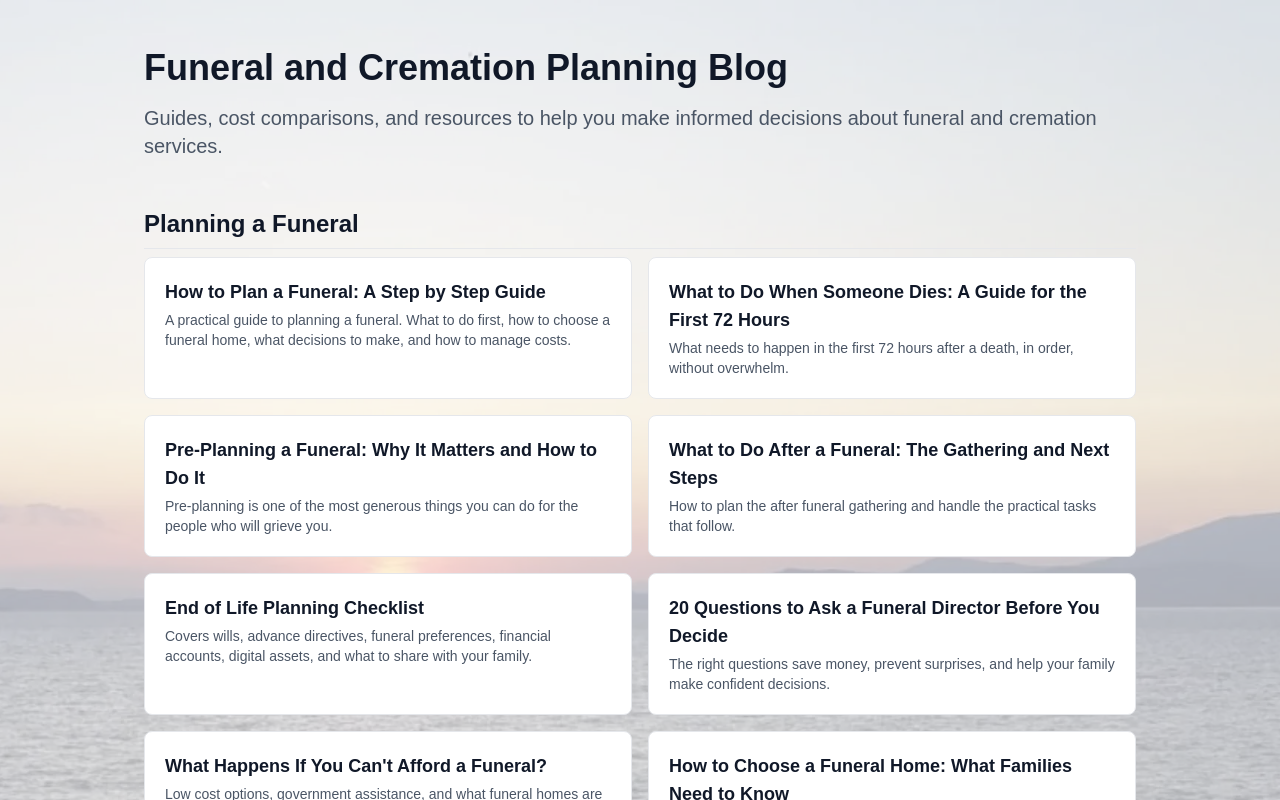
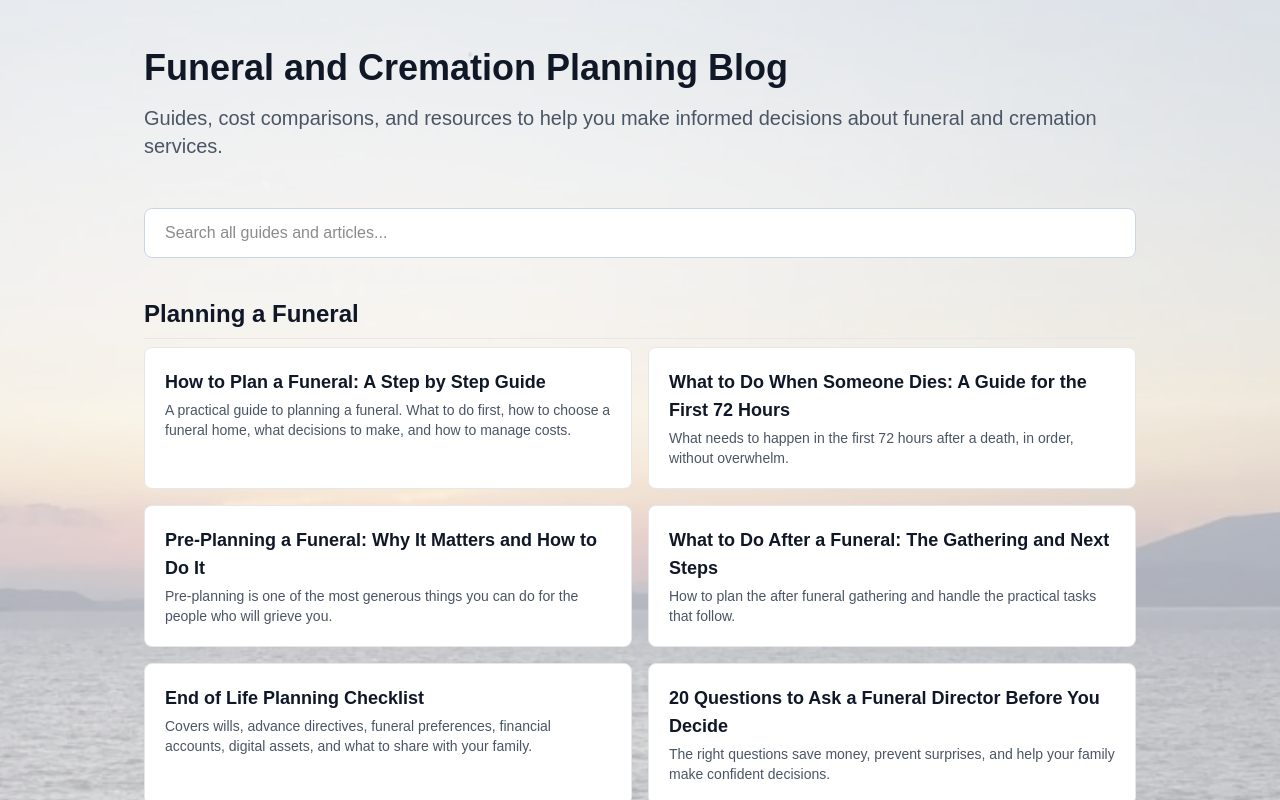
Before and after one commit to tntfeely-spec/evermore-directory, a Next.js app: page /blog in a window 1280 px wide. Shown: the top 800 px of the page. Built offline with nearby package versions, Linux system fonts and the light colour scheme.

Commit message:
Add Fuse.js search to blog index page
Co-Authored-By: Claude Opus 4.6 (1M context) <noreply@anthropic.com>

```diff
--- a/app/blog/page.tsx
+++ b/app/blog/page.tsx
@@ -1,5 +1,6 @@
 import Link from 'next/link';
 import { Metadata } from 'next';
+import BlogIndex from '@/components/BlogIndex';
 
 export const metadata: Metadata = {
   title: 'Funeral & Cremation Planning Blog | Evermore Directory',
@@ -165,11 +166,6 @@ const categories: { name: string; subtitle?: string; posts: Post[] }[] = [
   },
 ];
 
-function postHref(slug: string) {
-  if (slug.startsWith('/')) return slug;
-  return `/blog/${slug}`;
-}
-
 export default function BlogIndexPage() {
   return (
     <>
@@ -198,20 +194,7 @@ export default function BlogIndexPage() {
               <p className="text-xl text-gray-600">Guides, cost comparisons, and resources to help you make informed decisions about funeral and cremation services.</p>
             </header>
 
-            {categories.map((cat) => (
-              <section key={cat.name} className="mb-14">
-                <h2 className="text-2xl font-bold text-gray-900 mb-2 border-b border-gray-200 pb-2">{cat.name}</h2>
-                {cat.subtitle && <p className="text-sm text-gray-500 mb-6">{cat.subtitle}</p>}
-                <div className="grid md:grid-cols-2 gap-4">
-                  {cat.posts.map((post) => (
-                    <Link key={post.slug} href={postHref(post.slug)} className="block bg-white bg-opacity-90 border border-gray-200 rounded-lg p-5 hover:shadow-md transition-shadow">
-                      <h3 className="text-lg font-semibold text-gray-900 mb-1 hover:text-slate-600 transition-colors">{post.title}</h3>
-                      <p className="text-sm text-gray-600">{post.description}</p>
-                    </Link>
-                  ))}
-                </div>
-              </section>
-            ))}
+            <BlogIndex categories={categories} />
 
             <section className="mt-12 bg-slate-50 rounded-lg p-8 text-center">
               <h2 className="text-2xl font-semibold text-gray-900 mb-3">Find Funeral Homes Near You</h2>
--- /dev/null
+++ b/components/BlogIndex.tsx
@@ -0,0 +1,77 @@
+'use client';
+import { useState, useMemo } from 'react';
+import Link from 'next/link';
+import Fuse from 'fuse.js';
+
+type Post = { slug: string; title: string; description: string; category: string };
+type Category = { name: string; subtitle?: string; posts: { slug: string; title: string; description: string }[] };
+
+function postHref(slug: string) {
+  if (slug.startsWith('/')) return slug;
+  return `/blog/${slug}`;
+}
+
+export default function BlogIndex({ categories }: { categories: Category[] }) {
+  const [query, setQuery] = useState('');
+
+  const allPosts: Post[] = useMemo(
+    () => categories.flatMap((cat) => cat.posts.map((p) => ({ ...p, category: cat.name }))),
+    [categories]
+  );
+
+  const fuse = useMemo(
+    () => new Fuse(allPosts, { keys: ['title', 'description'], threshold: 0.35 }),
+    [allPosts]
+  );
+
+  const results = query.trim() ? fuse.search(query).map((r) => r.item) : null;
+
+  return (
+    <>
+      <div className="mb-10">
+        <input
+          type="text"
+          value={query}
+          onChange={(e) => setQuery(e.target.value)}
+          placeholder="Search all guides and articles..."
+          className="w-full px-5 py-3 text-base border border-slate-300 rounded-lg bg-white focus:outline-none focus:border-slate-500 focus:ring-1 focus:ring-slate-500"
+        />
+      </div>
+
+      {results !== null ? (
+        results.length > 0 ? (
+          <div className="grid md:grid-cols-2 gap-4 mb-14">
+            {results.map((post) => (
+              <Link key={post.slug} href={postHref(post.slug)} className="block bg-white bg-opacity-90 border border-gray-200 rounded-lg p-5 hover:shadow-md transition-shadow">
+                <span className="text-xs font-medium text-slate-500 bg-slate-50 px-2 py-0.5 rounded">{post.category}</span>
+                <h3 className="text-lg font-semibold text-gray-900 mt-2 mb-1 hover:text-slate-600 transition-colors">{post.title}</h3>
+                <p className="text-sm text-gray-600">{post.description}</p>
+              </Link>
+            ))}
+          </div>
+        ) : (
+          <div className="text-center py-16 mb-14">
+            <p className="text-lg text-gray-500">No results found for &quot;{query}&quot;</p>
+            <p className="text-sm text-gray-400 mt-2">Try a different search term or browse by category below.</p>
+            <button onClick={() => setQuery('')} className="mt-4 text-slate-600 hover:text-slate-800 font-medium text-sm">Clear search</button>
+          </div>
+        )
+      ) : (
+        categories.map((cat) => (
+          <section key={cat.name} className="mb-14">
+            <h2 className="text-2xl font-bold text-gray-900 mb-2 border-b border-gray-200 pb-2">{cat.name}</h2>
+            {cat.subtitle && <p className="text-sm text-gray-500 mb-6">{cat.subtitle}</p>}
+            <div className="grid md:grid-cols-2 gap-4">
+              {cat.posts.map((post) => (
+                <Link key={post.slug} href={postHref(post.slug)} className="block bg-white bg-opacity-90 border border-gray-200 rounded-lg p-5 hover:shadow-md transition-shadow">
+                  <h3 className="text-lg font-semibold text-gray-900 mb-1 hover:text-slate-600 transition-colors">{post.title}</h3>
+                  <p className="text-sm text-gray-600">{post.description}</p>
+                </Link>
+              ))}
+            </div>
+          </section>
+        ))
+      )}
+    </>
+  );
+}
--- a/package.json
+++ b/package.json
@@ -13,6 +13,7 @@
         "@next/third-parties": "^16.2.2",
         "@supabase/supabase-js": "^2.80.0",
         "@vercel/analytics": "^1.5.0",
+        "fuse.js": "^7.3.0",
         "next": "16.0.7",
         "react": "19.2.0",
         "react-dom": "19.2.0",
```
Also changed, not shown: 1 other file (tests, documents, lock files or other folders).
